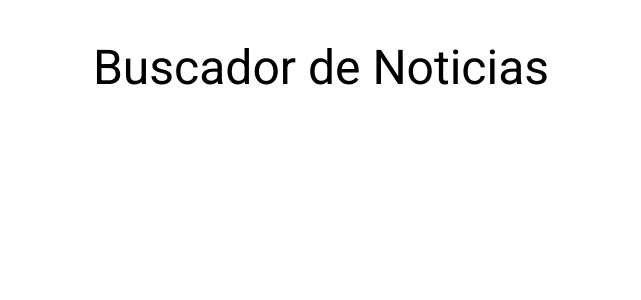
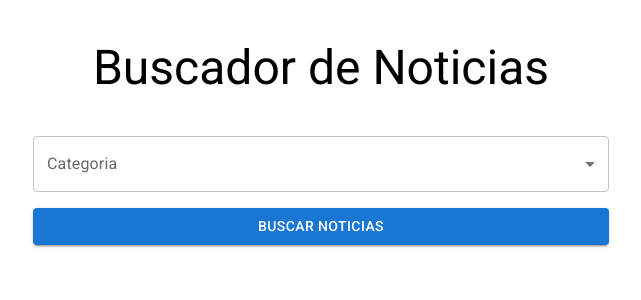
Before and after one commit to erdini1/noticias-api, a React (Vite) app: page / in a window 1280 px wide. Shown: the top 300 px of the page, without its empty margins (319-960 px from the left). Built offline with nearby package versions, Linux system fonts and the light colour scheme.

Commit message:
Trabajando con el formulario

```diff
--- a/src/App.jsx
+++ b/src/App.jsx
@@ -1,5 +1,6 @@
 import { Container, Grid, Typography } from "@mui/material"
 // Desde typeography se utiliza todo lo que es texto. Container es para un contenedor. Grid es para tener una cuadricula en el diseño
+import Formulario from "./components/Formulario"
 
 function App() {
 
@@ -15,6 +16,19 @@
           Buscador de Noticias
         </Typography>
       </header>
+
+      {/* Debe haber un segundo grid porque el de arriab solo le dice que va a ser un grid, el hijo ya va a ser un elemento del grid de arriba por lo que lleva un elemento   */}
+      <Grid
+        container
+        direction={"row"}
+        justifyContent={"center"}
+        alignItems={"center"}
+      >
+        <Grid item xs={12} md={6}>
+          <Formulario />
+        </Grid>
+      </Grid>
+
     </Container>
   )
 }
--- /dev/null
+++ b/src/components/Formulario.jsx
@@ -0,0 +1,50 @@
+import { FormControl, InputLabel, Select, MenuItem, Button, Box } from "@mui/material"
+
+const CATEGORIAS = [
+    { value: 'general', label: 'General' },
+    { value: 'business', label: 'Negocios' },
+    { value: 'entertainment', label: 'Entretenimiento' },
+    { value: 'health', label: 'Salud' },
+    { value: 'science', label: 'Ciencia' },
+    { value: 'sports', label: 'Deportes' },
+    { value: 'technology', label: 'Tecnología' },
+]
+
+const Formulario = () => {
+    return (
+        <form>
+            <FormControl fullWidth>
+                <InputLabel>Categoria</InputLabel>
+                <Select
+                    label="categoria"
+                >
+                    {CATEGORIAS.map(categoria => (
+                        <MenuItem
+                            key={categoria.value}
+                            value={categoria.value}
+                        >
+                            {categoria.label}
+                        </MenuItem>
+                    ))}
+                </Select>
+
+                {/* Es como un div */}
+                <Box
+                    sx={{marginTop: 2}}
+                >
+                    <Button
+                        fullWidth
+                        variant="contained"
+                        color="primary"
+                    >
+                        Buscar Noticias
+                    </Button>
+
+                </Box>
+
+            </FormControl>
+        </form>
+    )
+}
+
+export default Formulario
```
